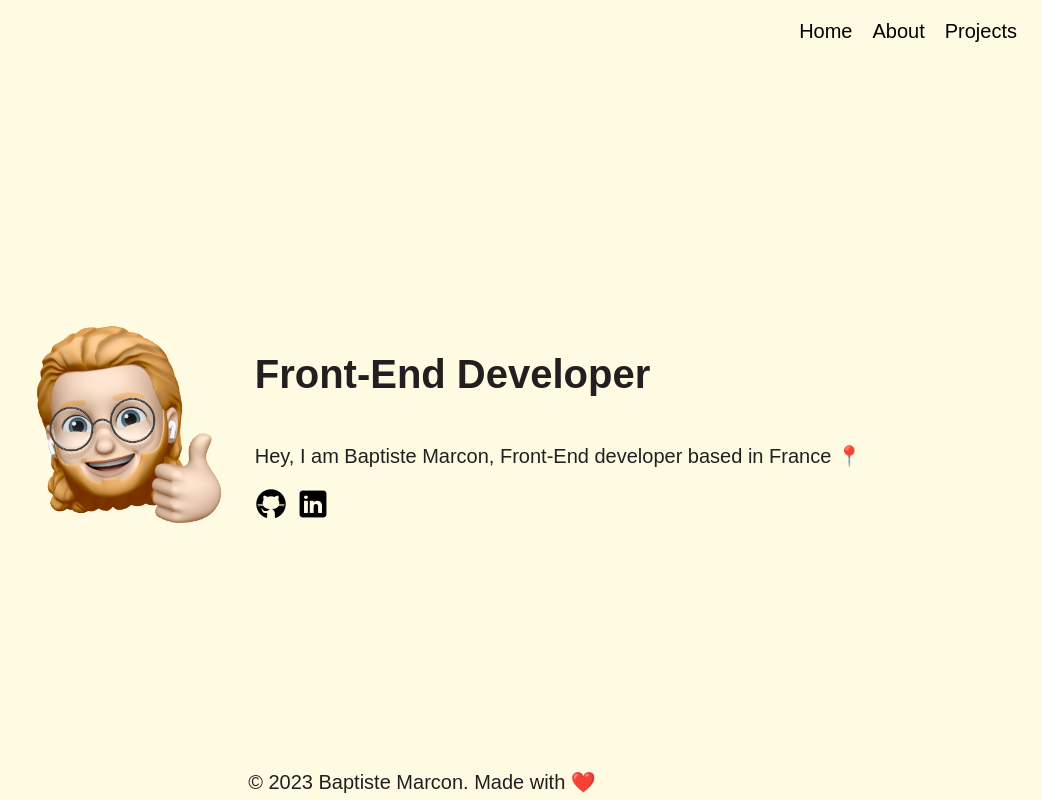
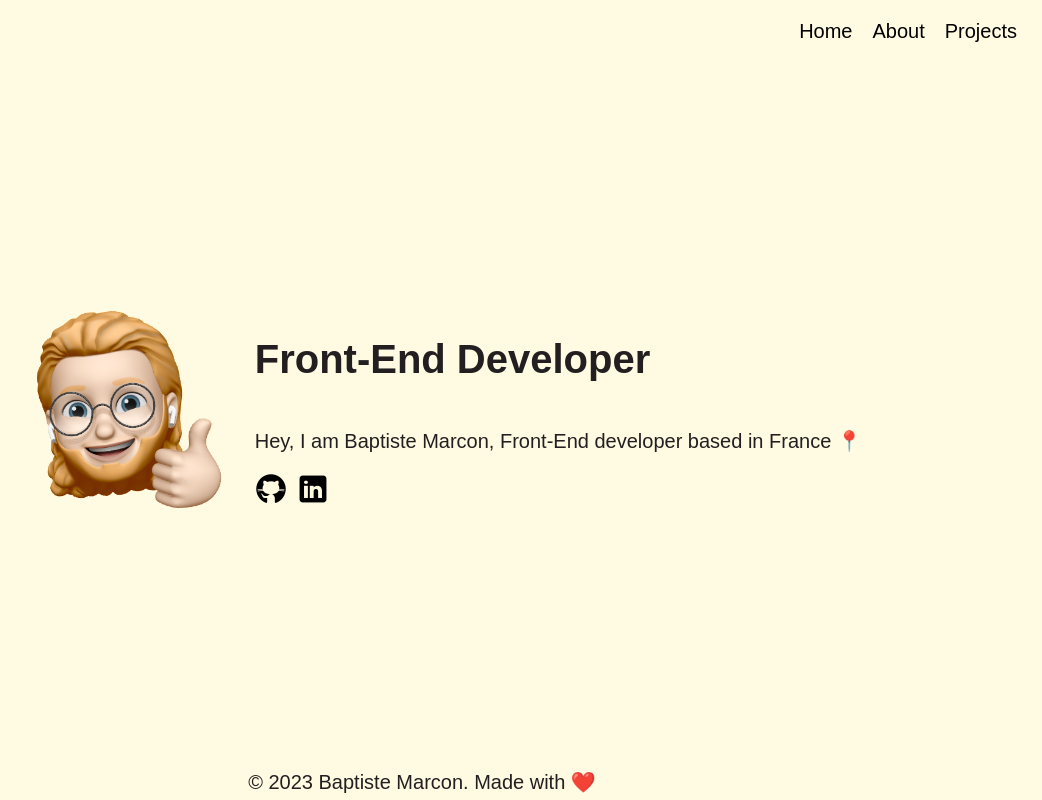
Before and after one commit to baptistemcn/personnal-website, a React (Vite) app: page /en/ in a window 1280 px wide. Shown: the whole page, without its empty margins (238-1280 px from the left). Built offline with nearby package versions, Linux system fonts and the light colour scheme.

Commit message:
fix(card): calc height

```diff
--- a/src/components/card.css
+++ b/src/components/card.css
@@ -17,7 +17,7 @@ img {
   flex-direction: column;
   align-items: center;
   justify-content: center;
-  height: calc(100vh - 50px);
+  height: calc(100vh - (50px + 30px));
 }
 
 .card-image-container {
```
